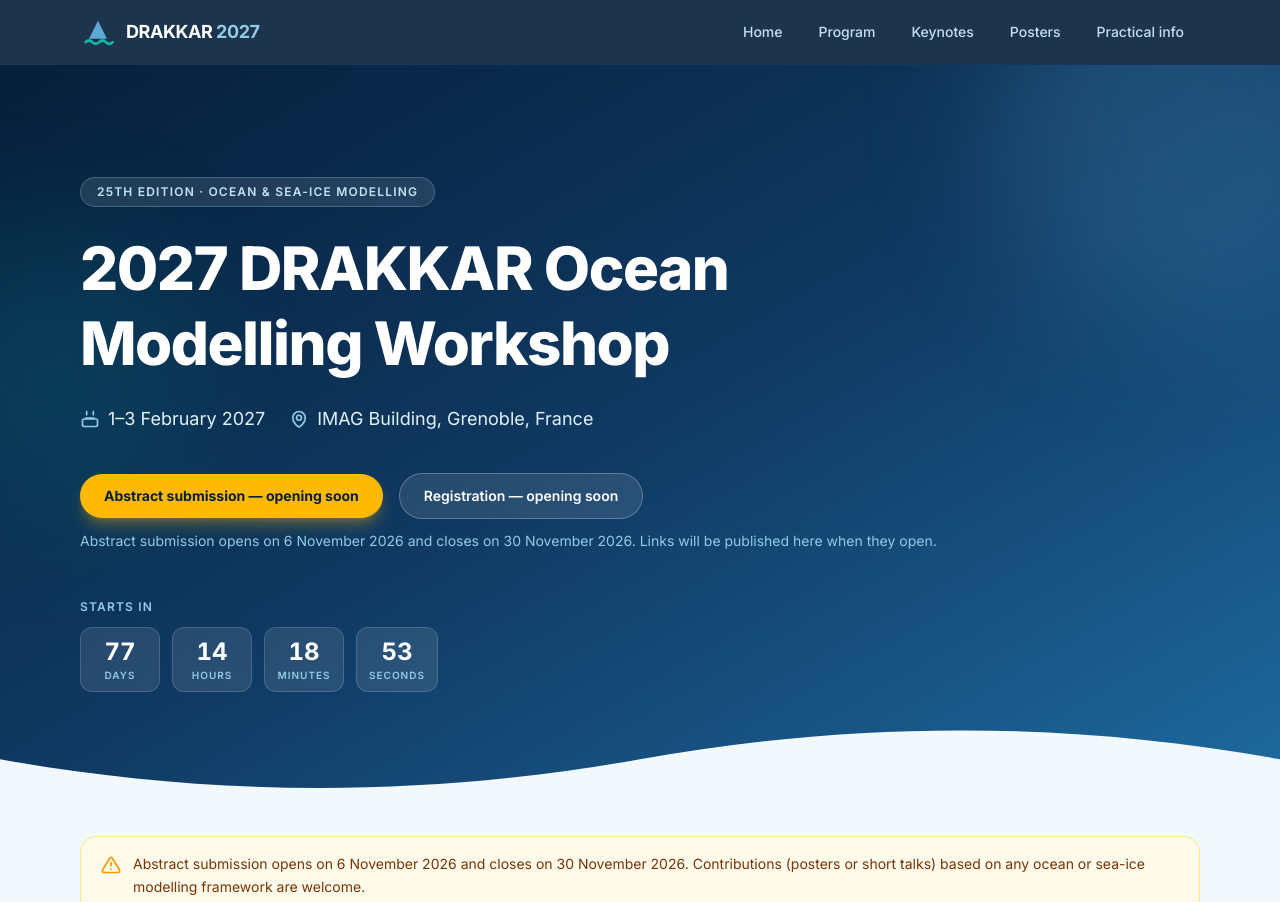
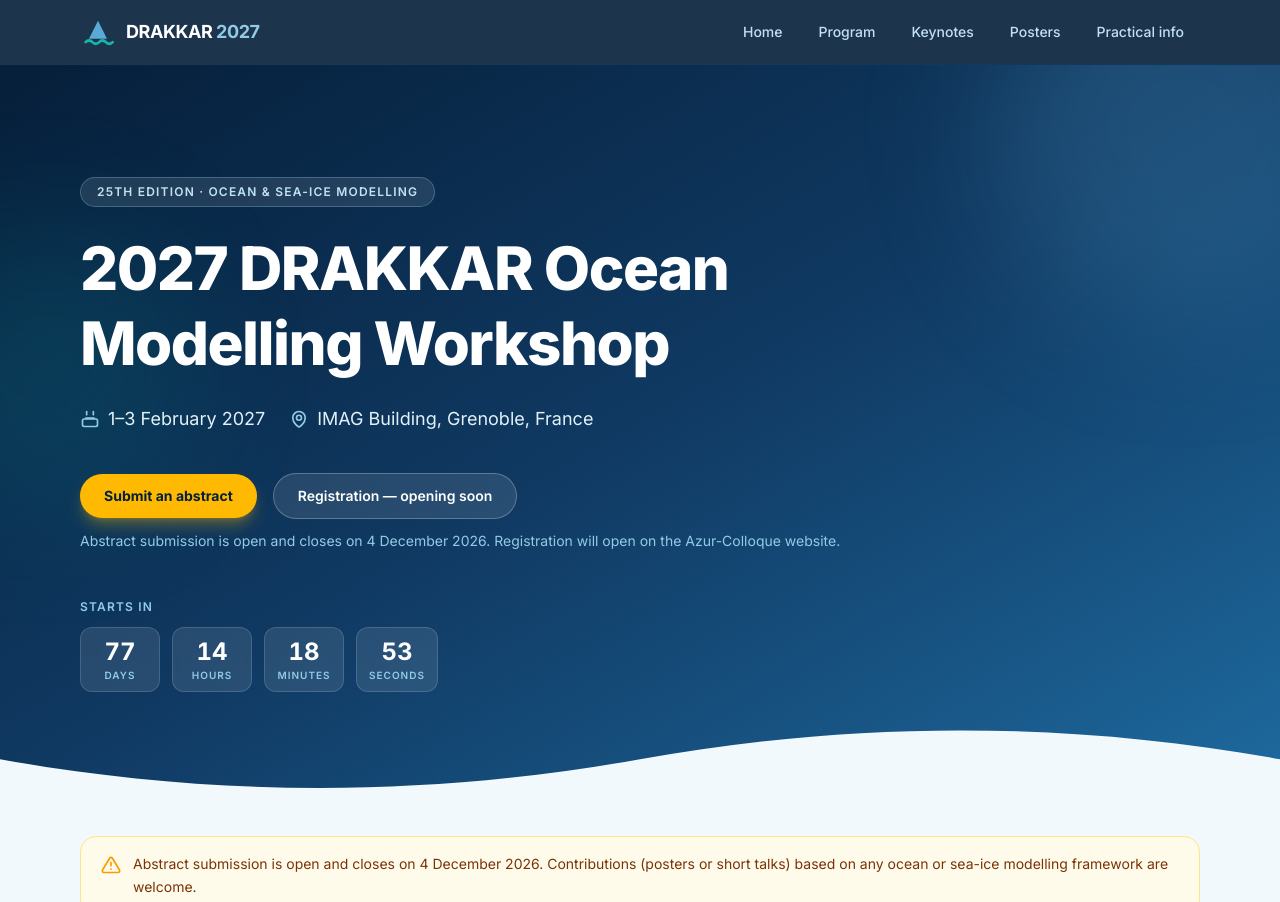
Before and after one commit to drakkar-workshop/drakkar2027, an Astro site: page / in a window 1280 px wide. Shown: the top 902 px of the page. Built offline with nearby package versions, Linux system fonts and the light colour scheme; Astro itself is replaced by a stand-in of ours.

Commit message:
Open abstract submission and move deadline to 4 December

```diff
--- a/src/components/Hero.astro
+++ b/src/components/Hero.astro
@@ -62,8 +62,8 @@ const hasAbstractLink = Boolean(SITE.links.abstractSubmission);
       </a>
     </div>
     <p class="mt-3 text-sm text-ocean-300">
-      Abstract submission opens on {SITE.abstractOpens} and closes on {SITE.abstractDeadline}. Links will be
-      published here when they open.
+      Abstract submission is open and closes on {SITE.abstractDeadline}. Registration will open on the
+      Azur-Colloque website.
     </p>
     <div id="countdown" class="mt-12">
       <p class="text-xs font-semibold uppercase tracking-widest text-ocean-300">Starts in</p>
--- a/src/config.ts
+++ b/src/config.ts
@@ -4,8 +4,7 @@ export const SITE = {
   edition: "25th edition",
   datesLabel: "1\u20133 February 2027",
   startDateISO: "2027-02-01T09:00:00+01:00",
-  abstractOpens: "6 November 2026",
-  abstractDeadline: "30 November 2026",
+  abstractDeadline: "4 December 2026",
   location: "IMAG Building, Grenoble, France",
   venue: {
     name: "IMAG Building",
@@ -16,7 +15,7 @@ export const SITE = {
   contactEmail: "contact-drakkar-workshop@groupes.renater.fr",
   links: {
     registration: "",
-    abstractSubmission: "",
+    abstractSubmission: "https://framaforms.org/submit-your-abstract-1794762748",
     livestream: "https://videos.univ-grenoble-alpes.fr/live/events/",
     material: "",
     youtube: "https://www.youtube.com/@drakkar-workshop9474",
--- a/src/pages/index.astro
+++ b/src/pages/index.astro
@@ -28,7 +28,7 @@ const abstractHref = SITE.links.abstractSubmission || "#";
 
   <div class="pt-8">
     <NoteBanner
-      text={`Abstract submission opens on ${SITE.abstractOpens} and closes on ${SITE.abstractDeadline}. Contributions (posters or short talks) based on any ocean or sea-ice modelling framework are welcome.`}
+      text={`Abstract submission is open and closes on ${SITE.abstractDeadline}. Contributions (posters or short talks) based on any ocean or sea-ice modelling framework are welcome.`}
     />
   </div>
 
@@ -229,8 +229,8 @@ const abstractHref = SITE.links.abstractSubmission || "#";
         </a>
       </div>
       <p class="mt-3 text-xs text-ocean-300">
-        Abstract submission opens on {SITE.abstractOpens} and closes on {SITE.abstractDeadline}. Links will be
-        published here when they open.
+        Abstract submission is open and closes on {SITE.abstractDeadline}. Registration will open on the
+        Azur-Colloque website.
       </p>
     </div>
   </section>
--- a/src/pages/posters.astro
+++ b/src/pages/posters.astro
@@ -28,7 +28,7 @@ const rendered = await Promise.all(
   />
 
   <NoteBanner
-    text={`Abstract submission opens on ${SITE.abstractOpens} and closes on ${SITE.abstractDeadline}. The 2027 poster list will be published here after the abstract selection.`}
+    text={`Abstract submission is open and closes on ${SITE.abstractDeadline}. The 2027 poster list will be published here after the abstract selection.`}
   />
 
   <section class="mx-auto max-w-6xl px-4 pt-10">
--- a/src/pages/practical.astro
+++ b/src/pages/practical.astro
@@ -17,7 +17,7 @@ const hasAbstractLink = Boolean(SITE.links.abstractSubmission);
   />
 
   <NoteBanner
-    text={`Abstract submission opens on ${SITE.abstractOpens} and closes on ${SITE.abstractDeadline}. Registration and payment will open on the Azur-Colloque website; the link will be published here.`}
+    text={`Abstract submission is open and closes on ${SITE.abstractDeadline}. Registration and payment will open on the Azur-Colloque website; the link will be published here.`}
   />
 
   <section class="mx-auto max-w-6xl space-y-14 px-4 py-12">
@@ -81,9 +81,8 @@ const hasAbstractLink = Boolean(SITE.links.abstractSubmission);
       <h2 class="text-xl font-bold tracking-tight text-ocean-900">3. Submit an abstract</h2>
       <div class="mt-4 rounded-2xl border border-slate-200 bg-white p-6 shadow-sm">
         <p class="text-sm leading-relaxed text-slate-600">
-          Contributions (posters or short talks) are submitted through a simple form. Abstract submission opens
-          on {SITE.abstractOpens} and closes on {SITE.abstractDeadline}; the link will be published here when
-          submission opens.
+          Contributions (posters or short talks) are submitted through a simple form. Abstract submission closes
+          on {SITE.abstractDeadline}.
         </p>
         <a
           href={abstractHref}
```
